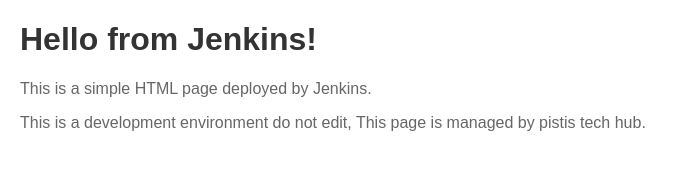
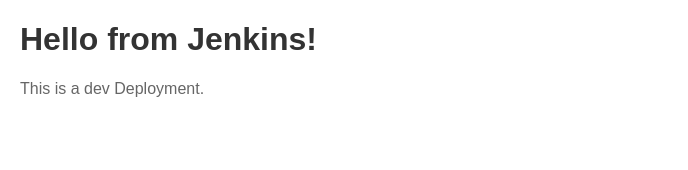
Before and after one commit to PISTIS-Solutions/jenkins-pipeline-lab, a plain HTML site: page index.html in a window 1280 px wide. Shown: the whole page, without its empty margins (0-688 px from the left). Drawn offline with Linux system fonts and the light colour scheme.

Commit message:
deploying to dev

```diff
--- a/index.html
+++ b/index.html
@@ -19,7 +19,6 @@
 </head>
 <body>
     <h1>Hello from Jenkins!</h1>
-    <p>This is a simple HTML page deployed by Jenkins.</p>
-    <p>This is a development environment do not edit, This page is managed by pistis tech hub.</p>
+    <p>This is a dev Deployment.</p>
 </body>
 </html>
```
Also changed, not shown: 1 other file.
